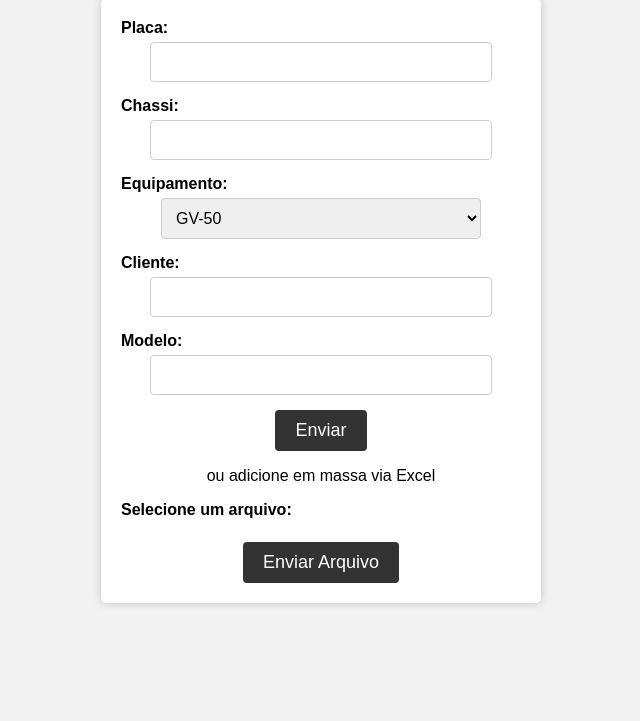
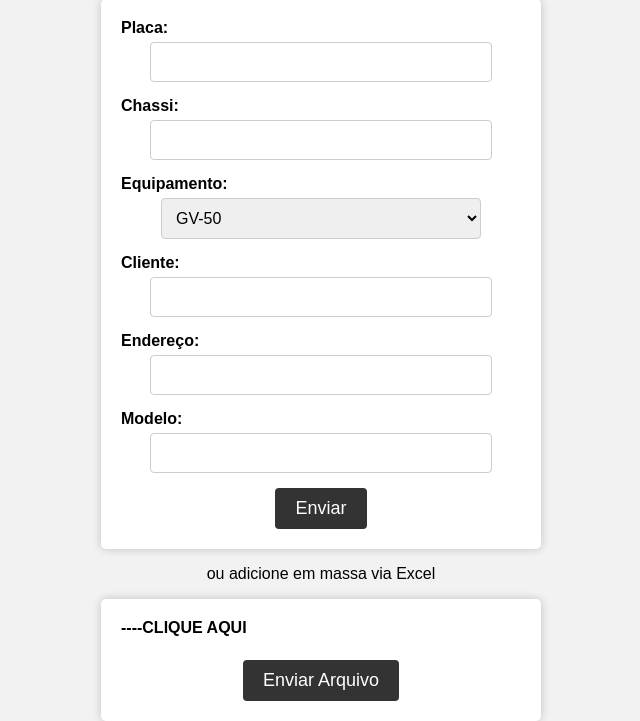
Before and after one commit to sndr/web_project, a Flask app: a page that uses templates/manutencao.html in a window 1280 px wide. Shown: the part 81-802 px from the top of the page, without its empty margins (319-959 px from the left). Before the commit the page ends 687 px from the top, so only its background shows below. Run offline with Flask 3, Linux system fonts and the light colour scheme.

Commit message:
Update manutencao.html

```diff
--- a/templates/manutencao.html
+++ b/templates/manutencao.html
@@ -27,13 +27,17 @@
         <label for="cliente">Cliente:</label>
         <input type="text" id="cliente" name="cliente" ><br>
 
+        <label for="endereco">Endereço:</label>
+        <input type="text" id="endereco" name="endereco" ><br>
+
         <label for="telefone">Modelo:</label>
         <input type="text" id="modelo" name="modelo"><br>
         <input type="submit" value="Enviar">
-
+    </form>
         <p>ou adicione em massa via Excel</p>
 
-        <label for="arquivo">Selecione um arquivo:</label>
+    <form action="manutenção/done" method="POST","GET" enctype="multipart/form-data">
+        <label for="arquivo">----CLIQUE AQUI</label>
         <input type="file" id="arquivo" name="arquivo" accept=".xlsx"><br>
         <input type="submit" value="Enviar Arquivo">
     </form>
```
